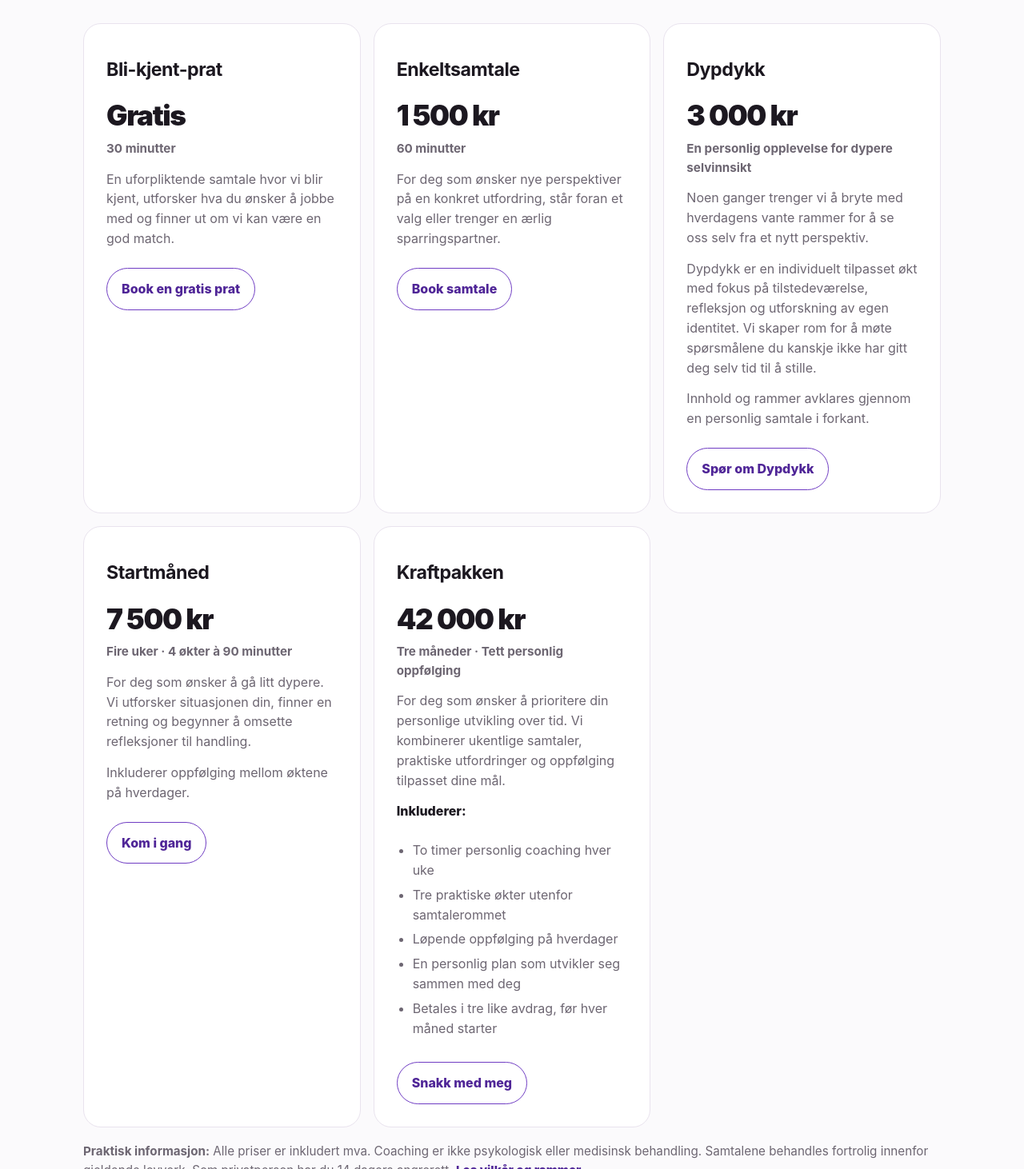
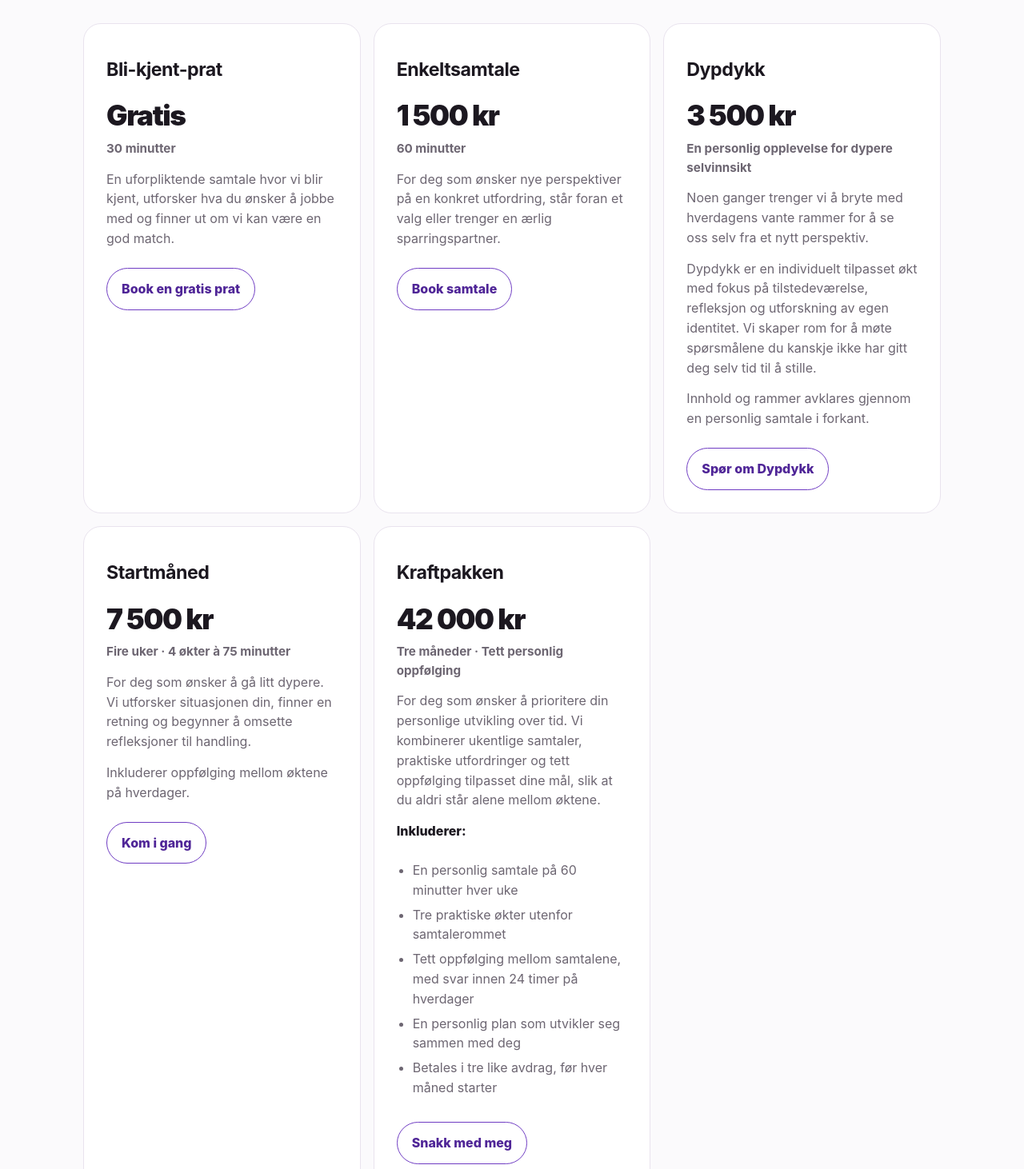
Before and after one commit to phelixkraft-lgtm/phelixkraft-lgtm.github.io, a plain HTML site: page kraft/index.html in a window 1280 px wide. Shown: the part 4703-6165 px from the top of the page at 80% size. Drawn offline with Linux system fonts and the light colour scheme.

Commit message:
Nye priser og rammer: Dypdykk 3 500, Startmåned 4x75 min, Kraftpakken 60 min/uke med tett oppfølging
Co-Authored-By: Claude Opus 5.5 <noreply@anthropic.com>
Claude-Session: https://claude.ai/code/session_01Y7LL4BfdNsGC95yuUGr7iY

```diff
--- a/kraft/index.html
+++ b/kraft/index.html
@@ -373,7 +373,7 @@
           </article>
           <article class="price-card">
             <h3>Dypdykk</h3>
-            <div class="amount">3 000 kr</div>
+            <div class="amount">3 500 kr</div>
             <div class="per">En personlig opplevelse for dypere selvinnsikt</div>
             <p>Noen ganger trenger vi å bryte med hverdagens vante rammer for å se oss selv fra et nytt perspektiv.</p>
             <p>Dypdykk er en individuelt tilpasset økt med fokus på tilstedeværelse, refleksjon og utforskning av egen identitet. Vi skaper rom for å møte spørsmålene du kanskje ikke har gitt deg selv tid til å stille.</p>
@@ -383,7 +383,7 @@
           <article class="price-card">
             <h3>Startmåned</h3>
             <div class="amount">7 500 kr</div>
-            <div class="per">Fire uker · 4 økter à 90 minutter</div>
+            <div class="per">Fire uker · 4 økter à 75 minutter</div>
             <p>For deg som ønsker å gå litt dypere. Vi utforsker situasjonen din, finner en retning og begynner å omsette refleksjoner til handling.</p>
             <p>Inkluderer oppfølging mellom øktene på hverdager.</p>
             <div class="cta"><a class="btn ghost" href="#kontakt">Kom i gang</a></div>
@@ -392,12 +392,12 @@
             <h3>Kraftpakken</h3>
             <div class="amount">42 000 kr</div>
             <div class="per">Tre måneder · Tett personlig oppfølging</div>
-            <p>For deg som ønsker å prioritere din personlige utvikling over tid. Vi kombinerer ukentlige samtaler, praktiske utfordringer og oppfølging tilpasset dine mål.</p>
+            <p>For deg som ønsker å prioritere din personlige utvikling over tid. Vi kombinerer ukentlige samtaler, praktiske utfordringer og tett oppfølging tilpasset dine mål, slik at du aldri står alene mellom øktene.</p>
             <div class="sub">Inkluderer:</div>
             <ul>
-              <li>To timer personlig coaching hver uke</li>
+              <li>En personlig samtale på 60 minutter hver uke</li>
               <li>Tre praktiske økter utenfor samtalerommet</li>
-              <li>Løpende oppfølging på hverdager</li>
+              <li>Tett oppfølging mellom samtalene, med svar innen 24 timer på hverdager</li>
               <li>En personlig plan som utvikler seg sammen med deg</li>
               <li>Betales i tre like avdrag, før hver måned starter</li>
             </ul>
```
